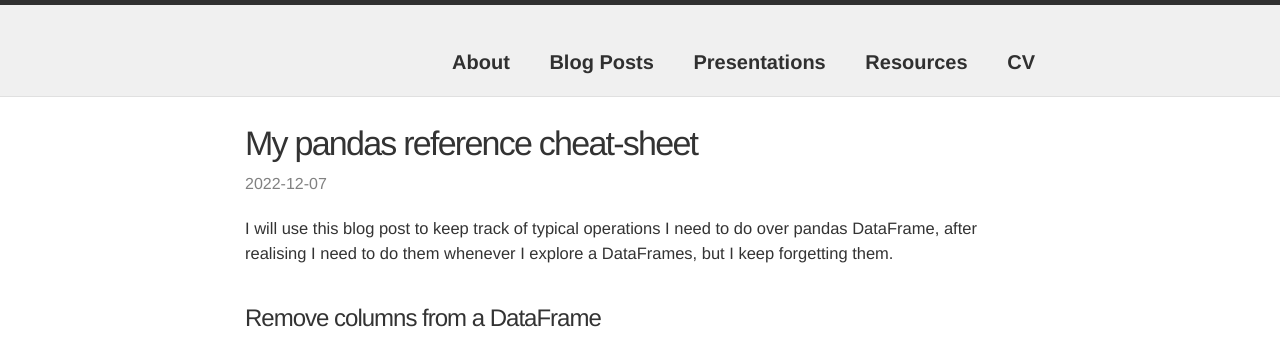
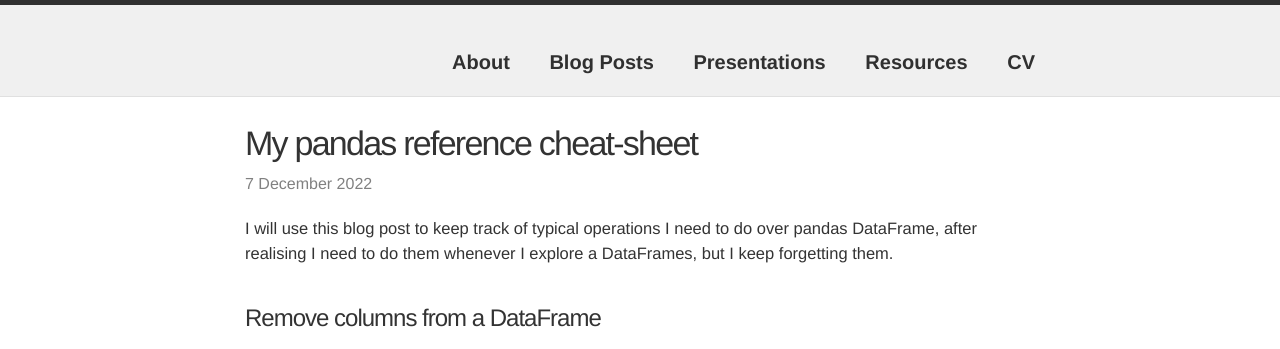
Before and after one commit to davidsbatista/davidsbatista.net, a Jekyll site: the page built from _posts/2022-12-07-Pandas-Cheat-Sheet.md, in a window 1280 px wide. Shown: the top 349 px of the page. Built offline with Jekyll 4.4.1, drawn with Linux system fonts in a browser that asks for light colours; nearby versions of some CDN libraries; comment, search, counter and statistics services are not loaded.

Commit message:
dates in extended format

```diff
--- a/_layouts/home.html
+++ b/_layouts/home.html
@@ -12,7 +12,7 @@
   <div class="preview">
     <div class="post-meta">
       <div class="post-date">
-        {{ post.date | date: '%Y-%m-%d' }}
+        {{ post.date | date: "%-d %B %Y" }}
       </div>
       <div class="post-tags">
         {% for tag in post.tags %}
--- a/_layouts/post.html
+++ b/_layouts/post.html
@@ -9,7 +9,7 @@
     <h1>{{ page.title }}</h1>
     <div class="post-meta">
       <div class="post-date">
-        {{ page.date | date: '%Y-%m-%d' }}
+        {{ page.date | date: "%-d %B %Y" }}
       </div>
     </div></
   </header>
```
